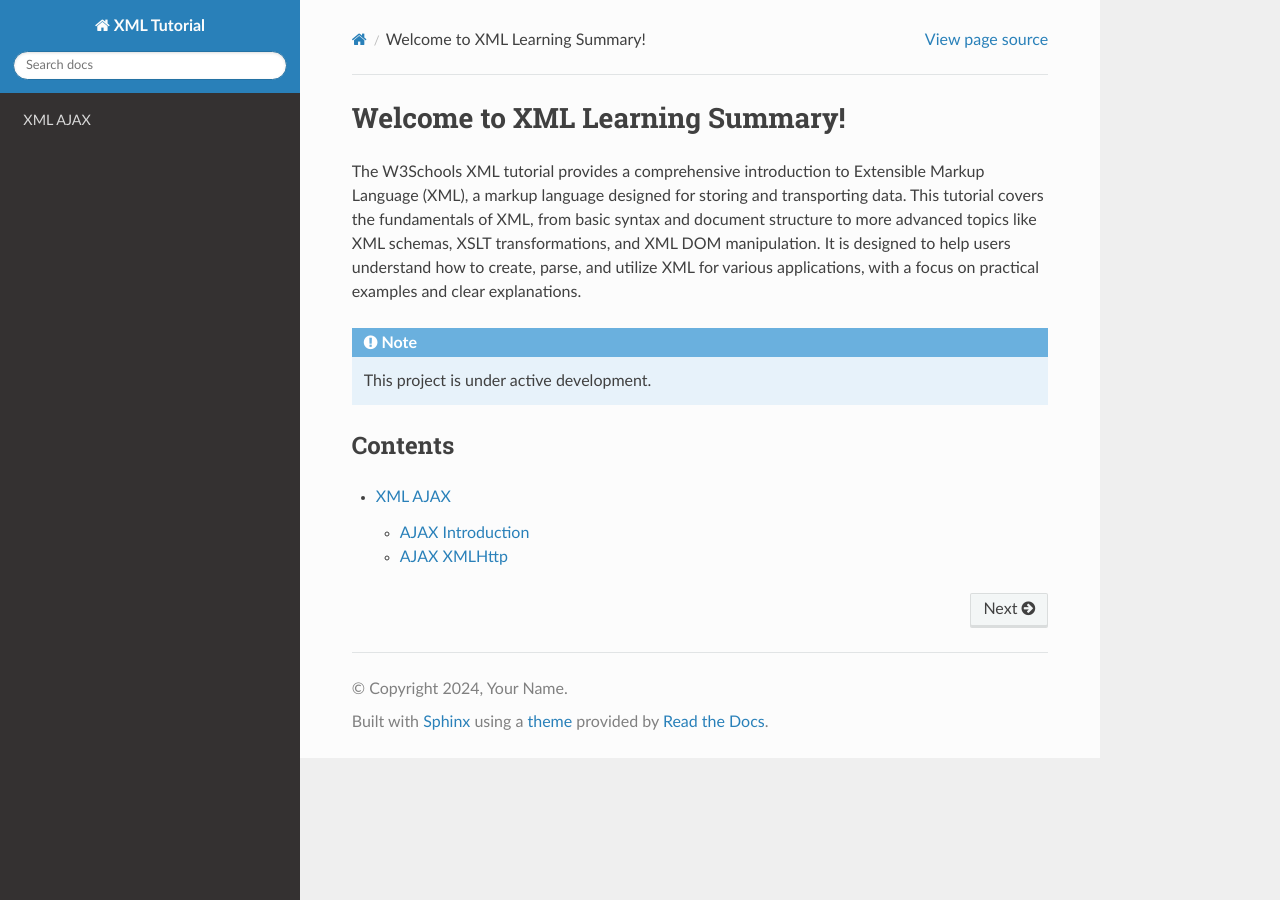
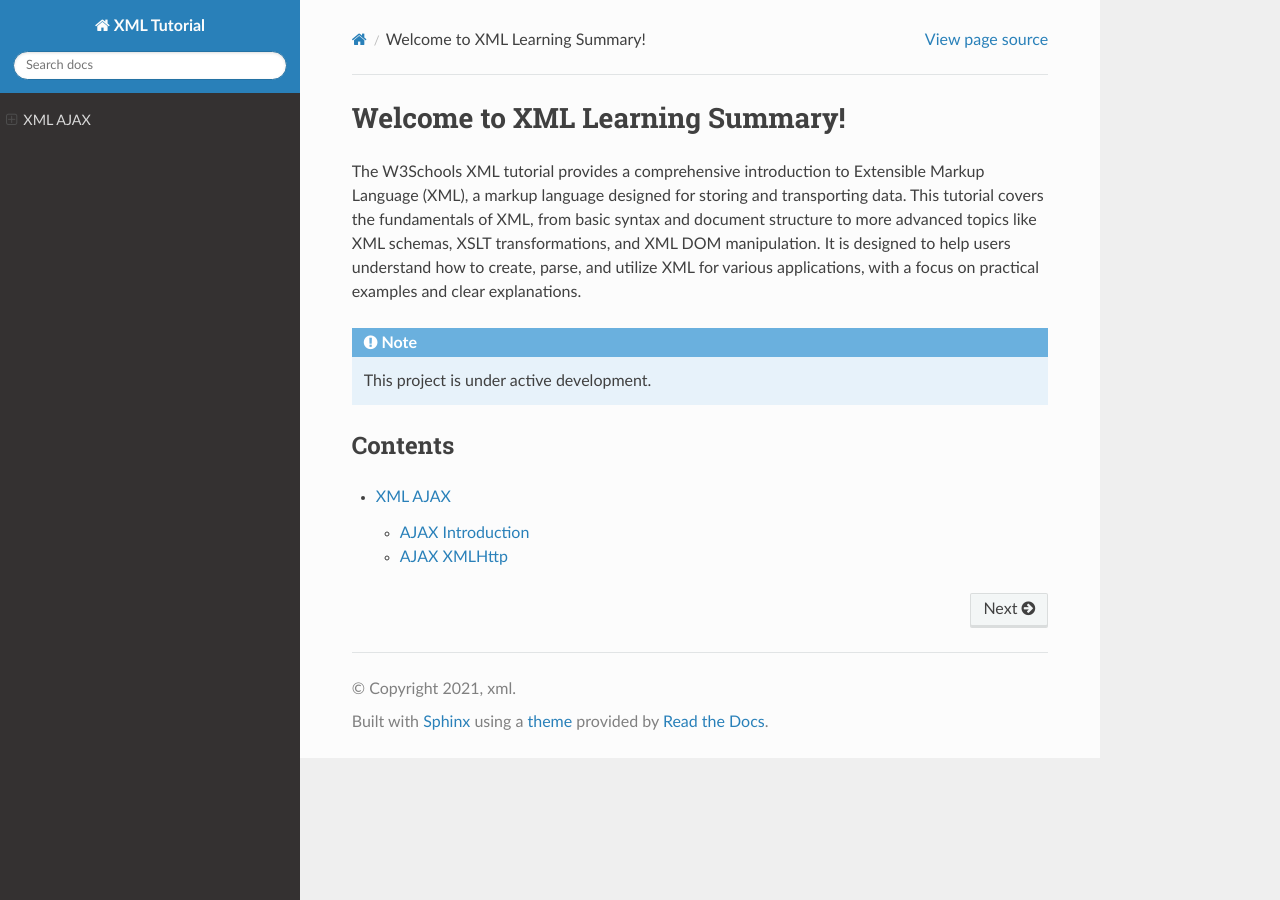
Before and after one commit to tsx-khann/rtd-tutorial, a Sphinx documentation site: the page built from docs/source/index.rst, in a window 1280 px wide. Built offline with Sphinx 7.4.7 and the Read the Docs theme 3.1.0, drawn with Linux system fonts in a browser that asks for light colours; pages that are not in the unit, such as notebooks, are missing from menus; part of the change alters nothing that is shown.

Commit message:
Update conf.py

```diff
--- a/docs/source/conf.py
+++ b/docs/source/conf.py
@@ -2,33 +2,42 @@
 
 # -- Project Information -----------------------------------------------------
 
-import os
-import sys
+project = 'XML Tutorial'
+author = 'Khan_32s'
+copyright = '2021, xml'
+version = '0.1.0'
+release = '0.1'
 
-#project's root directory to sys.path
-sys.path.insert(0, os.path.abspath(".."))
+# -- General Configuration ---------------------------------------------------
 
-# Project information
-project = 'XML Tutorial'
-copyright = '2024, Your Name'
-author = 'Your Name'
-
-# General configuration
 extensions = [
+    'sphinx.ext.duration',
+    'sphinx.ext.doctest',
     'sphinx.ext.autodoc',
-    'sphinx.ext.napoleon',
-    'sphinx.ext.viewcode',
+    'sphinx.ext.autosummary',
+    'sphinx.ext.intersphinx',
 ]
 
+intersphinx_mapping = {
+    'python': ('https://docs.python.org/3/', None),
+    'sphinx': ('https://www.sphinx-doc.org/en/master/', None),
+}
+
+intersphinx_disabled_domains = ['std']
+
 templates_path = ['_templates']
-exclude_patterns = []
 
-# HTML output
-html_theme = 'sphinx_rtd_theme'
-html_static_path = ['_static']
+# -- Options for HTML output -------------------------------------------------
 
-# Theme options to collapse sidebar navigation
+html_theme = "sphinx_rtd_theme"  # Use Read the Docs theme
+
+# Enable dropdown menus in the sidebar
 html_theme_options = {
-    "collapse_navigation": True,
-    "navigation_depth": 1,
+    "collapse_navigation": False,  # Expands the menu instead of collapsing
+    "navigation_depth": 4,         # Allows deeper levels in navigation
+    "titles_only": False,          # Shows full titles instead of just headers
 }
+
+# -- Options for EPUB output -------------------------------------------------
+
+epub_show_urls = 'footnote'
```
